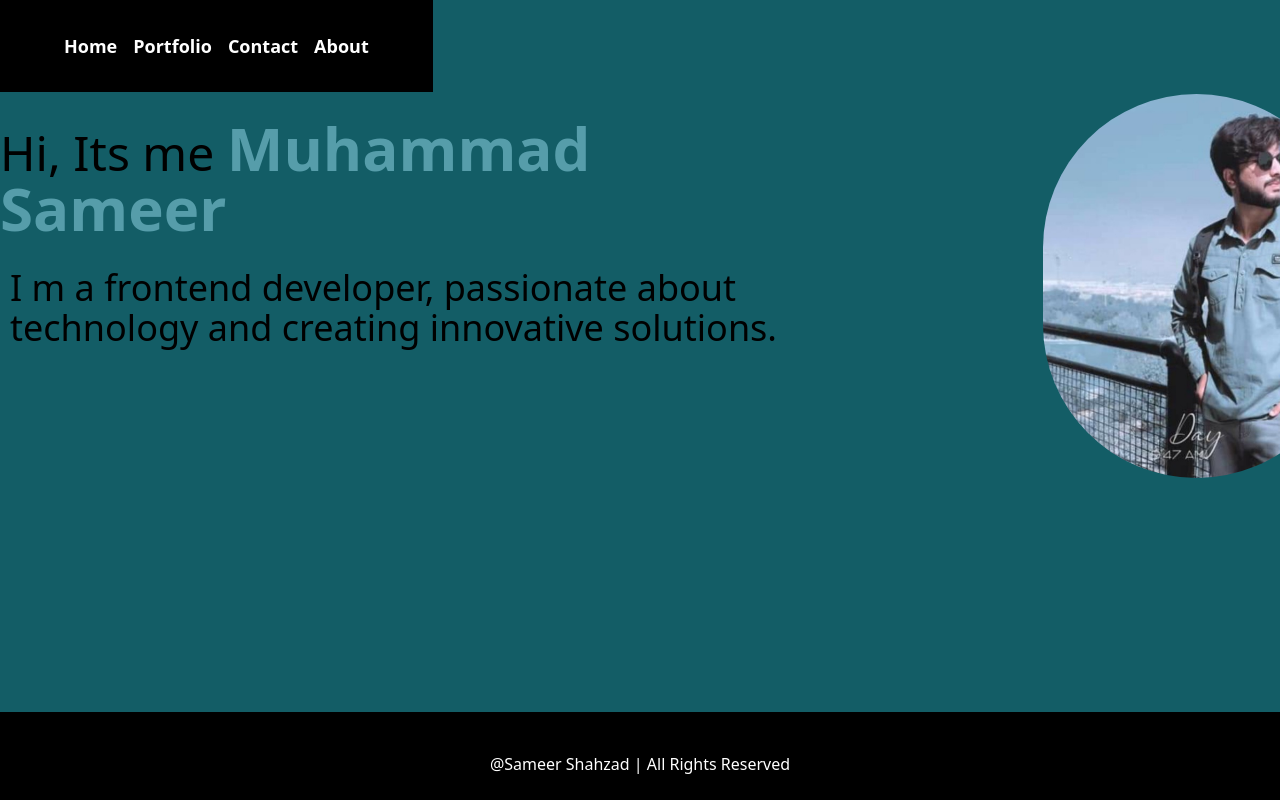
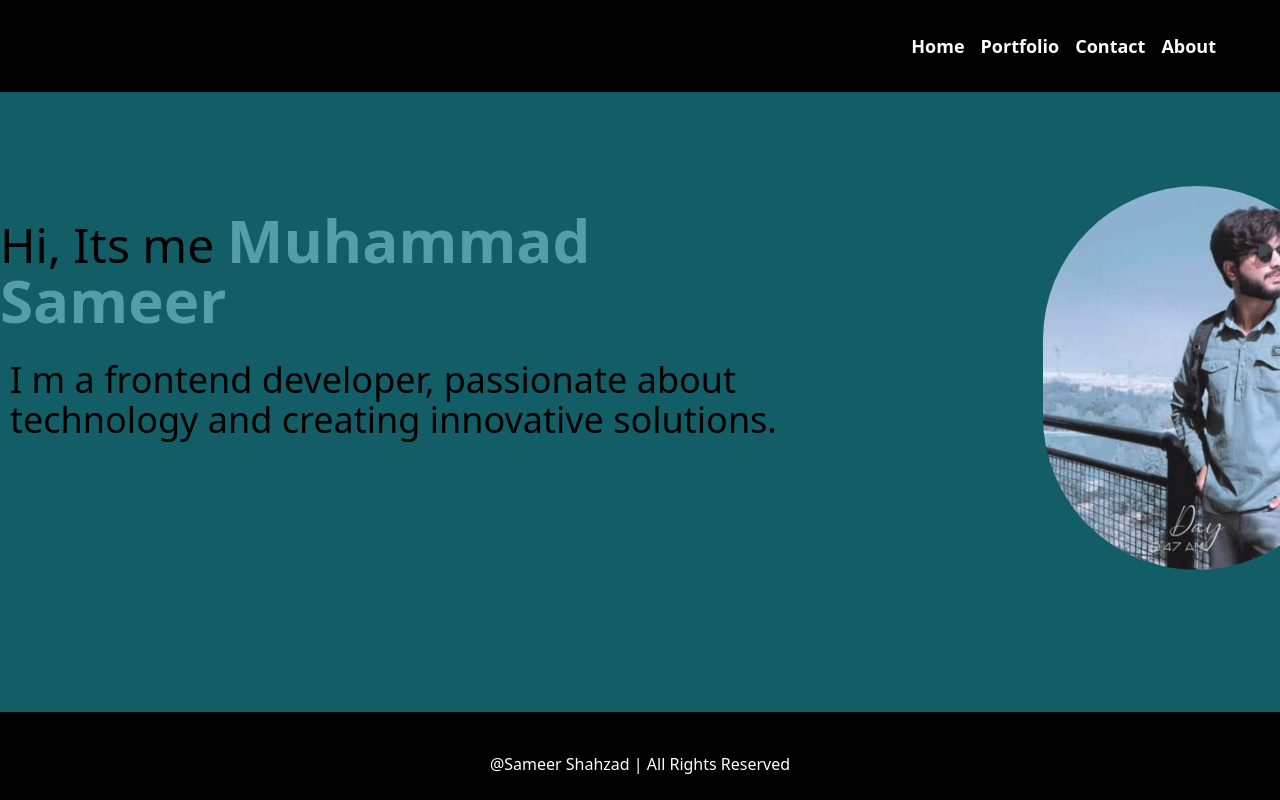
Before and after one commit to samskproduction/02-assignment, a Next.js app: page / in a window 1280 px wide. Shown: the top 800 px of the page. Built offline with nearby package versions, Linux system fonts and the light colour scheme.

Commit message:
Update header.tsx

```diff
--- a/components/header.tsx
+++ b/components/header.tsx
@@ -4,7 +4,7 @@ import React from 'react'
 const Header = () => {
   return (
     <div className="w-full  overflow-x:hidden">
-        <nav className="w-full fixed sm:w-auto bg-black overflow-x:hidden py-8 px-[5%]">
+        <nav className="w-full sm:w-auto bg-black overflow-x:hidden py-8 px-[5%]">
           <ul className='flex flex-wrap justify-center sm:justify-end gap-4 text-white text-lg  font-bold '>
             <li><Link href="/">Home</Link></li>
             <li><Link href="/portfolio">Portfolio</Link></li>
```
